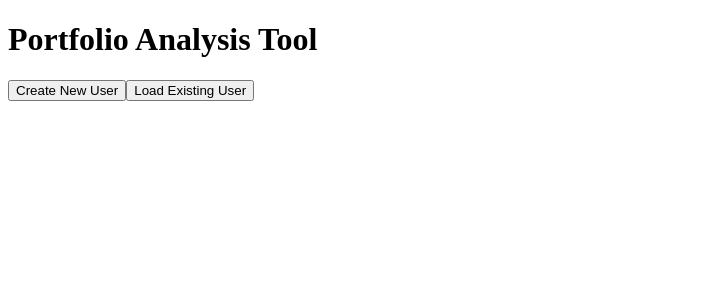
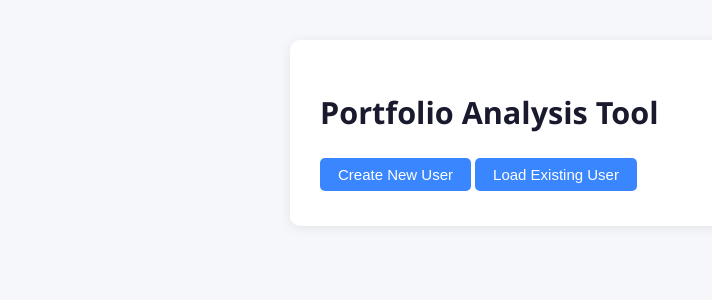
Before and after one commit to Breezlol/portfolio-analysis-tool, a React (Vite) app in the folder portfolio-frontend/: page / in a window 1280 px wide. Shown: the top 300 px of the page, without its empty margins (0-712 px from the left). Built offline with nearby package versions, Linux system fonts and the light colour scheme; the HTML template or start-up script is replaced by a standard one.

Commit message:
Add CSS styling and center app layout.

```diff
--- /dev/null
+++ b/portfolio-frontend/src/App.css
@@ -0,0 +1,54 @@
+body {
+  margin: 0;
+  font-family: 'Segoe UI', Arial, sans-serif;
+  font-size: 17px;
+  background: #f5f7fa;
+  color: #222;
+}
+
+.app-container {
+  max-width: 640px;
+  margin: 40px auto;
+  padding: 30px;
+  background: #fff;
+  border-radius: 10px;
+  box-shadow: 0 2px 12px rgba(0,0,0,0.08);
+}
+
+h1, h2, h3 {
+  color: #1a1a2e;
+}
+
+h1 {
+  font-size: 1.8em;
+  margin-bottom: 20px;
+}
+
+h2 {
+  font-size: 1.4em;
+}
+
+input, select {
+  padding: 8px 10px;
+  font-size: 15px;
+  border: 1px solid #ccc;
+  border-radius: 5px;
+  margin: 5px 0;
+  width: 100%;
+  box-sizing: border-box;
+}
+
+button {
+  padding: 8px 18px;
+  font-size: 15px;
+  border: none;
+  border-radius: 5px;
+  background: #3a86ff;
+  color: #fff;
+  cursor: pointer;
+  margin: 5px 4px 5px 0;
+}
+
+button:hover {
+  background: #265ecf;
+}
--- a/portfolio-frontend/src/App.jsx
+++ b/portfolio-frontend/src/App.jsx
@@ -1,4 +1,5 @@
 import { useState, useEffect } from 'react';
+import './App.css';
 
 export default function App() {
   const [page, setPage] = useState('landing');
@@ -56,7 +57,7 @@ export default function App() {
   }, [page]);
 
   if (page === 'create') return (
-    <div>
+    <div className="app-container">
       <h2>Create New User</h2>
       <form onSubmit={handleCreate}>
         <input placeholder="Name" value={form.name} onChange={e => set('name', e.target.value)} required /><br/>
@@ -90,7 +91,7 @@ export default function App() {
   );
 
   if (page === 'load') return (
-    <div>
+    <div className="app-container">
       <h2>Select User</h2>
       <select onChange={async (e) => {
         const id = e.target.value;
@@ -124,11 +125,11 @@ export default function App() {
   );
 
   if (page === 'portfolio') return (
-    <div>
+    <div className="app-container">
       <h2>Portfolio Builder</h2>
       {valueLoading && <p><em>Calculating portfolio value...</em></p>}
       {valueData && !valueLoading && (
-        <div style={{border:'1px solid #ccc', padding:'10px', marginBottom:'10px'}}>
+        <div style={{background:'#f0f4ff', padding:'12px', marginBottom:'10px', borderRadius:'6px'}}>
           <strong>Total Portfolio Value: ${valueData.totalValue.toFixed(2)}</strong>
           {valueData.warnings && valueData.warnings.length > 0 && (
             <p style={{color:'orange', fontSize:'0.9em'}}>Some holdings could not be priced and were excluded from the total.</p>
@@ -195,7 +196,7 @@ export default function App() {
   );
 
   return (
-    <div>
+    <div className="app-container">
       <h1>Portfolio Analysis Tool</h1>
       <button onClick={() => setPage('create')}>Create New User</button>
       <button onClick={() => setPage('load')}>Load Existing User</button>
```
